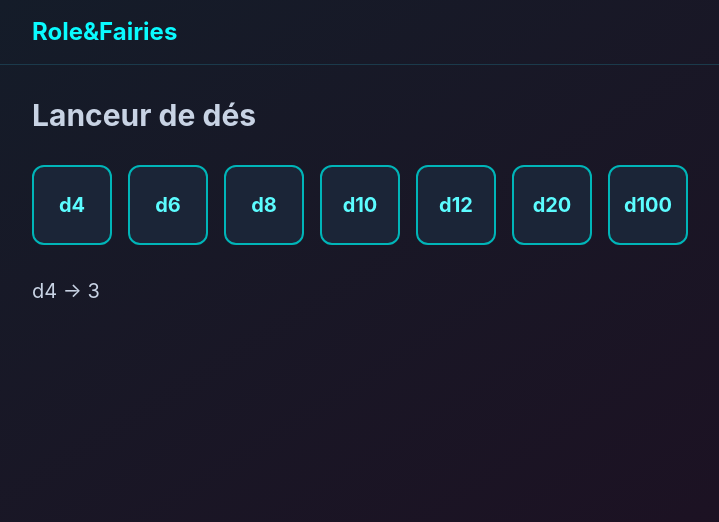
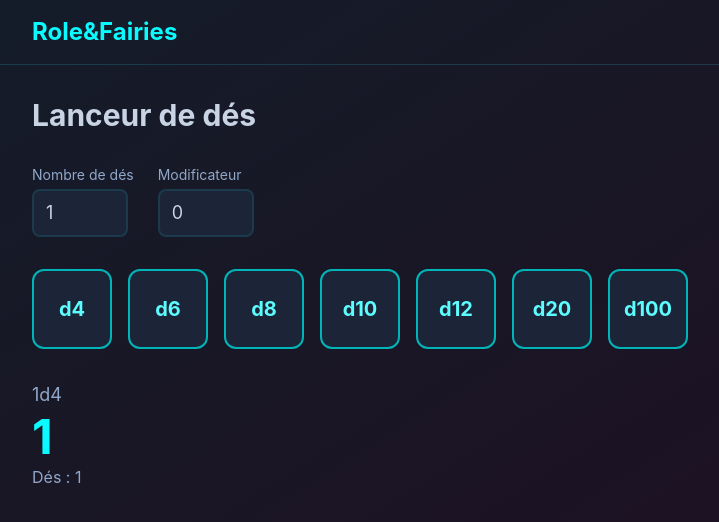
Before and after one commit to Commaboo/Role-Fairies, a React (Vite) app: page / in a window 1280 px wide. Both pictures are taken after a click on the button "d4". Shown: the top 522 px of the page, without its empty margins (0-719 px from the left). Built offline with nearby package versions, Linux system fonts and the light colour scheme.

Commit message:
feat: lancer plusieurs dés avec un modificateur

```diff
--- a/package.json
+++ b/package.json
@@ -7,7 +7,8 @@
     "dev": "vite",
     "build": "tsc -b && vite build",
     "lint": "eslint .",
-    "preview": "vite preview"
+    "preview": "vite preview",
+    "test": "vitest"
   },
   "dependencies": {
     "@tailwindcss/vite": "^4.3.3",
@@ -27,6 +28,7 @@
     "globals": "^17.12.0",
     "typescript": "~6.0.2",
     "typescript-eslint": "^8.69.0",
-    "vite": "^8.3.0"
+    "vite": "^8.3.0",
+    "vitest": "^5.0.4"
   }
 }
--- /dev/null
+++ b/src/components/NumberField/NumberField.css
@@ -0,0 +1,17 @@
+@reference "../../index.css";
+
+.number-field {
+  @apply flex flex-col gap-1;
+}
+
+.number-field__label {
+  @apply text-sm text-deep-space-blue-800;
+}
+
+.number-field__input {
+  @apply w-24 rounded-lg border-2 border-charcoal-blue-500 bg-deep-space-blue-400 px-3 py-2 text-lg text-deep-space-blue-900;
+}
+
+.number-field__input:focus {
+  @apply border-stormy-teal-600 outline-none;
+}
--- /dev/null
+++ b/src/components/NumberField/NumberField.tsx
@@ -0,0 +1,37 @@
+import type { ChangeEvent } from 'react'
+import './NumberField.css'
+
+type NumberFieldProps = {
+  label: string
+  value: number
+  onChange: (value: number) => void
+  min?: number
+  max?: number
+}
+
+function clamp(value: number, min = -Infinity, max = Infinity): number {
+  return Math.min(Math.max(value, min), max)
+}
+
+function NumberField({ label, value, onChange, min, max }: NumberFieldProps) {
+  function handleChange(event: ChangeEvent<HTMLInputElement>) {
+    const next = Math.trunc(Number(event.target.value))
+    onChange(clamp(next, min, max))
+  }
+
+  return (
+    <label className="number-field">
+      <span className="number-field__label">{label}</span>
+      <input
+        className="number-field__input"
+        type="number"
+        value={value}
+        min={min}
+        max={max}
+        onChange={handleChange}
+      />
+    </label>
+  )
+}
+
+export default NumberField
--- a/src/features/dice/DiceRoller.tsx
+++ b/src/features/dice/DiceRoller.tsx
@@ -1,22 +1,44 @@
 import { useState } from 'react'
+import NumberField from '../../components/NumberField/NumberField'
 import Die from './Die'
-import { DICE_SIDES, rollDie, type DieSides } from './dice'
-
-type Roll = {
-  sides: DieSides
-  value: number
-}
+import {
+  DICE_SIDES,
+  MAX_DICE,
+  formatNotation,
+  rollDice,
+  type DieSides,
+  type RollResult,
+} from './dice'
 
 function DiceRoller() {
-  const [lastRoll, setLastRoll] = useState<Roll | null>(null)
+  const [count, setCount] = useState(1)
+  const [modifier, setModifier] = useState(0)
+  const [lastRoll, setLastRoll] = useState<RollResult | null>(null)
 
   function handleRoll(sides: DieSides) {
-    setLastRoll({ sides, value: rollDie(sides) })
+    setLastRoll(rollDice({ sides, count, modifier }))
   }
 
   return (
     <section className="flex flex-col gap-8">
       <h1 className="text-3xl font-bold">Lanceur de dés</h1>
+
+      <div className="flex gap-6">
+        <NumberField
+          label="Nombre de dés"
+          value={count}
+          onChange={setCount}
+          min={1}
+          max={MAX_DICE}
+        />
+        <NumberField
+          label="Modificateur"
+          value={modifier}
+          onChange={setModifier}
+          min={-20}
+          max={20}
+        />
+      </div>
 
       <div className="flex flex-wrap gap-4">
         {DICE_SIDES.map((sides) => (
@@ -24,11 +46,21 @@ function DiceRoller() {
         ))}
       </div>
 
-      <p className="text-xl">
-        {lastRoll
-          ? `d${lastRoll.sides} → ${lastRoll.value}`
-          : 'Clique sur un dé pour le lancer.'}
-      </p>
+      {lastRoll ? (
+        <div className="flex flex-col gap-1">
+          <p className="text-lg text-deep-space-blue-800">
+            {formatNotation(lastRoll)}
+          </p>
+          <p className="text-5xl font-bold text-stormy-teal-700">
+            {lastRoll.total}
+          </p>
+          <p className="text-deep-space-blue-800">
+            Dés : {lastRoll.rolls.join(', ')}
+          </p>
+        </div>
+      ) : (
+        <p className="text-xl">Clique sur un dé pour le lancer.</p>
+      )}
     </section>
   )
 }
--- a/src/features/dice/dice.ts
+++ b/src/features/dice/dice.ts
@@ -2,6 +2,33 @@ export const DICE_SIDES = [4, 6, 8, 10, 12, 20, 100] as const
 
 export type DieSides = (typeof DICE_SIDES)[number]
 
+export const MAX_DICE = 20
+
+export type RollRequest = {
+  sides: DieSides
+  count: number
+  modifier: number
+}
+
+export type RollResult = RollRequest & {
+  rolls: number[]
+  total: number
+}
+
 export function rollDie(sides: DieSides): number {
   return Math.floor(Math.random() * sides) + 1
 }
+
+export function rollDice({ sides, count, modifier }: RollRequest): RollResult {
+  const rolls = Array.from({ length: count }, () => rollDie(sides))
+  const total = rolls.reduce((sum, value) => sum + value, 0) + modifier
+
+  return { sides, count, modifier, rolls, total }
+}
+
+export function formatNotation({ sides, count, modifier }: RollRequest): string {
+  const base = `${count}d${sides}`
+
+  if (modifier === 0) return base
+  return modifier > 0 ? `${base}+${modifier}` : `${base}${modifier}`
+}
```
Also changed, not shown: 2 other files (tests, documents, lock files or other folders).
